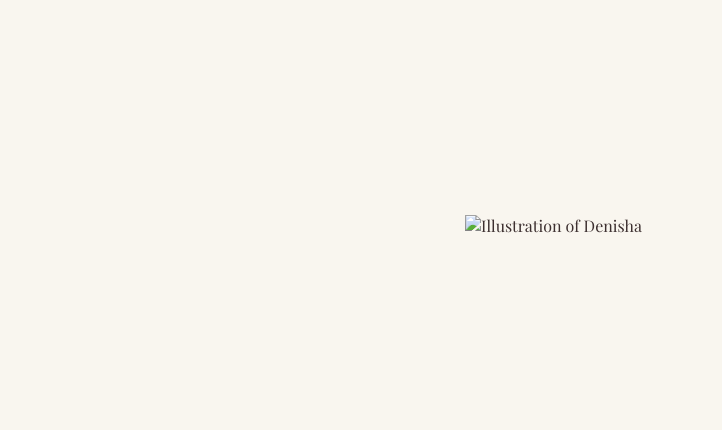
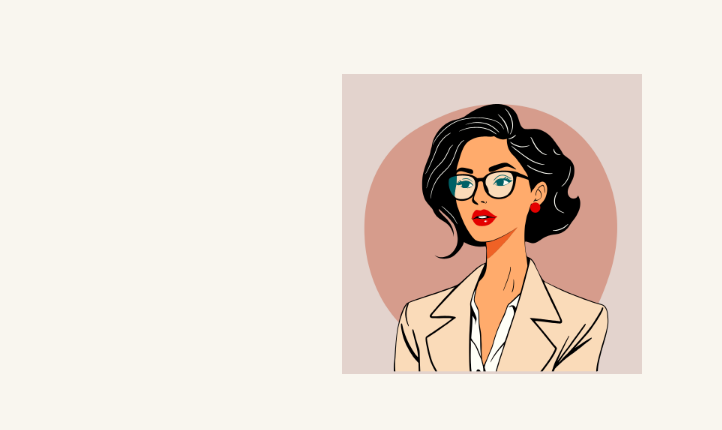
Before and after one commit to densee01/Portfolio, a plain HTML site: page index.html in a window 1280 px wide. Shown: the full height of the page, 558-1280 px from the left. Drawn offline with nearby package versions, Linux system fonts and the light colour scheme; a web font is replaced by a local one.

Commit message:
Update index.html

```diff
--- a/index.html
+++ b/index.html
@@ -104,7 +104,7 @@
       </div>
     </div>
     <div class="illustration">
-      <img src="DENSHA ADHIKARI.png" alt="Illustration of Denisha" />
+      <img src="denseey.png" alt="Illustration of Denisha" />
     </div>
   </div>
 
```
